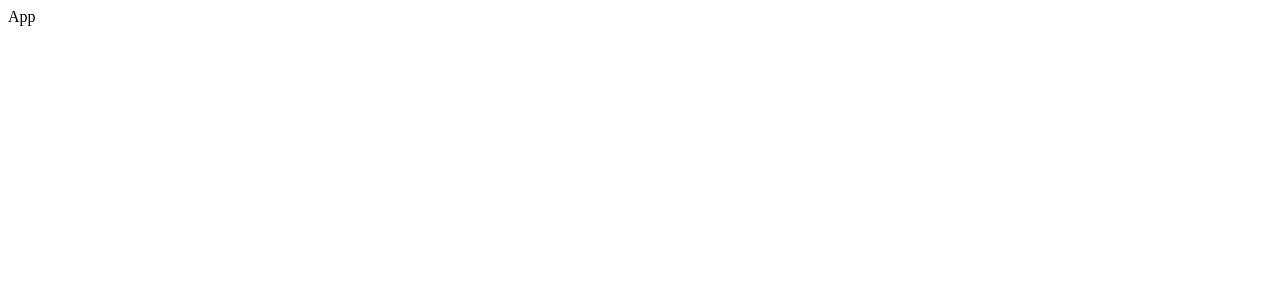
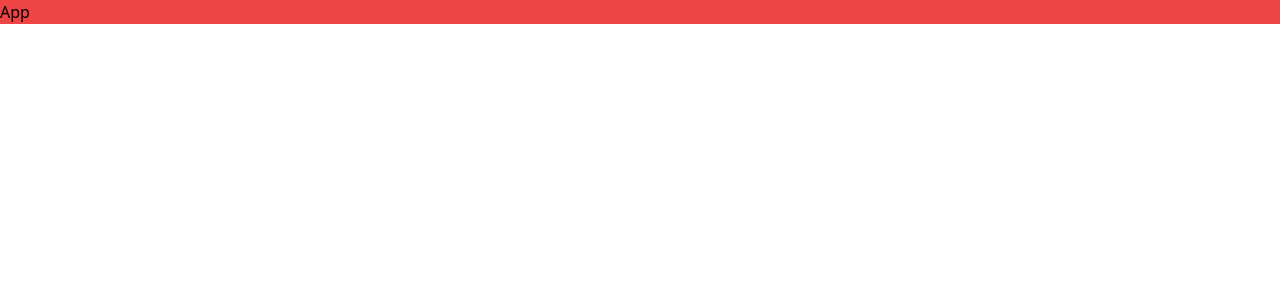
Before and after one commit to Stewie154/Redux-To-Do-List, a React (Create React App) app: page / in a window 1280 px wide. Shown: the top 300 px of the page. Built offline with nearby package versions, Linux system fonts and the light colour scheme.

Commit message:
installed tailwind

```diff
--- a/package.json
+++ b/package.json
@@ -34,5 +34,10 @@
       "last 1 firefox version",
       "last 1 safari version"
     ]
+  },
+  "devDependencies": {
+    "autoprefixer": "^10.4.7",
+    "postcss": "^8.4.14",
+    "tailwindcss": "^3.1.3"
   }
 }
--- /dev/null
+++ b/postcss.config.js
@@ -0,0 +1,6 @@
+module.exports = {
+  plugins: {
+    tailwindcss: {},
+    autoprefixer: {},
+  },
+}
--- a/src/components/app/App.js
+++ b/src/components/app/App.js
@@ -1,8 +1,9 @@
 import React from 'react'
+import '../../index.css'
 
 const App = () => {
   return (
-    <div>App</div>
+    <div className="bg-red-500">App</div>
   )
 }
 
--- /dev/null
+++ b/src/index.css
@@ -0,0 +1,3 @@
+@tailwind base;
+@tailwind components;
+@tailwind utilities;
--- /dev/null
+++ b/tailwind.config.js
@@ -0,0 +1,10 @@
+/** @type {import('tailwindcss').Config} */
+module.exports = {
+  content: [
+    "./src/**/*.{js,jsx,ts,tsx}",
+  ],
+  theme: {
+    extend: {},
+  },
+  plugins: [],
+}
```
Also changed, not shown: 1 other file (tests, documents, lock files or other folders).
